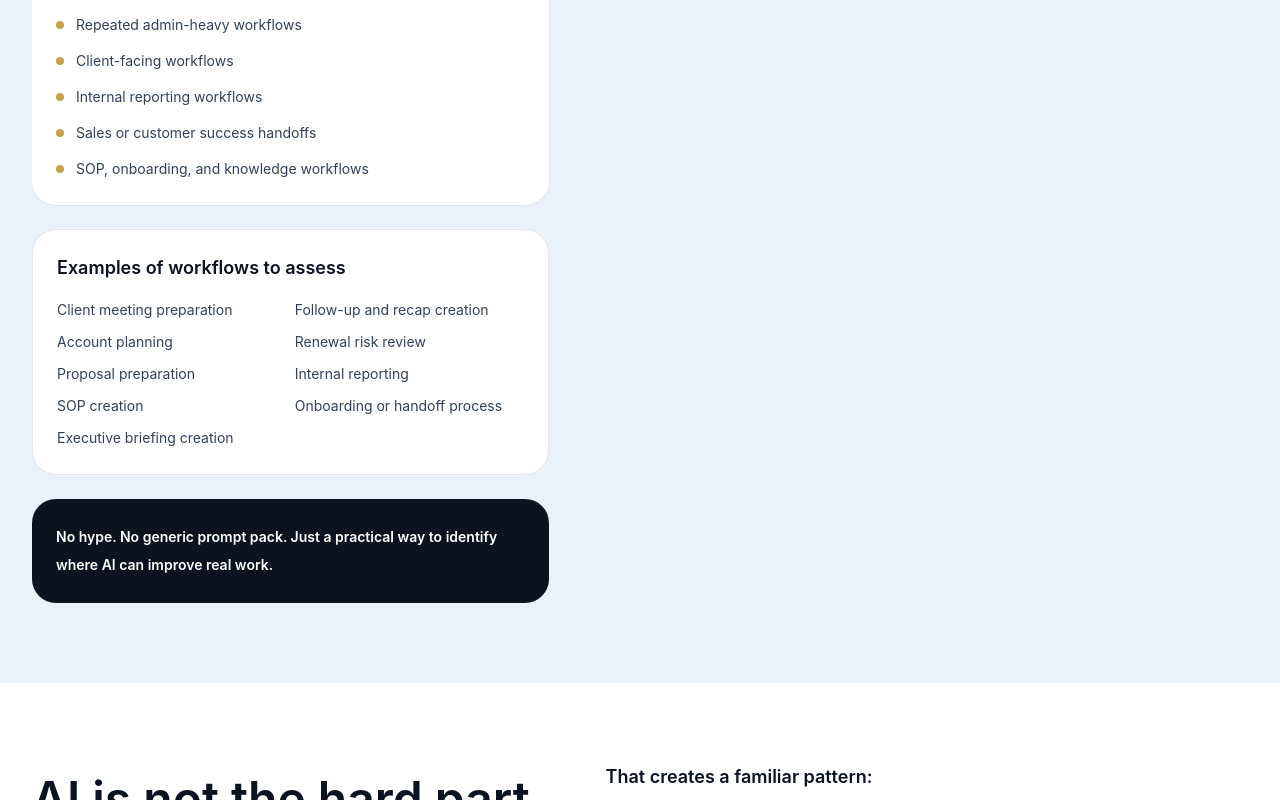
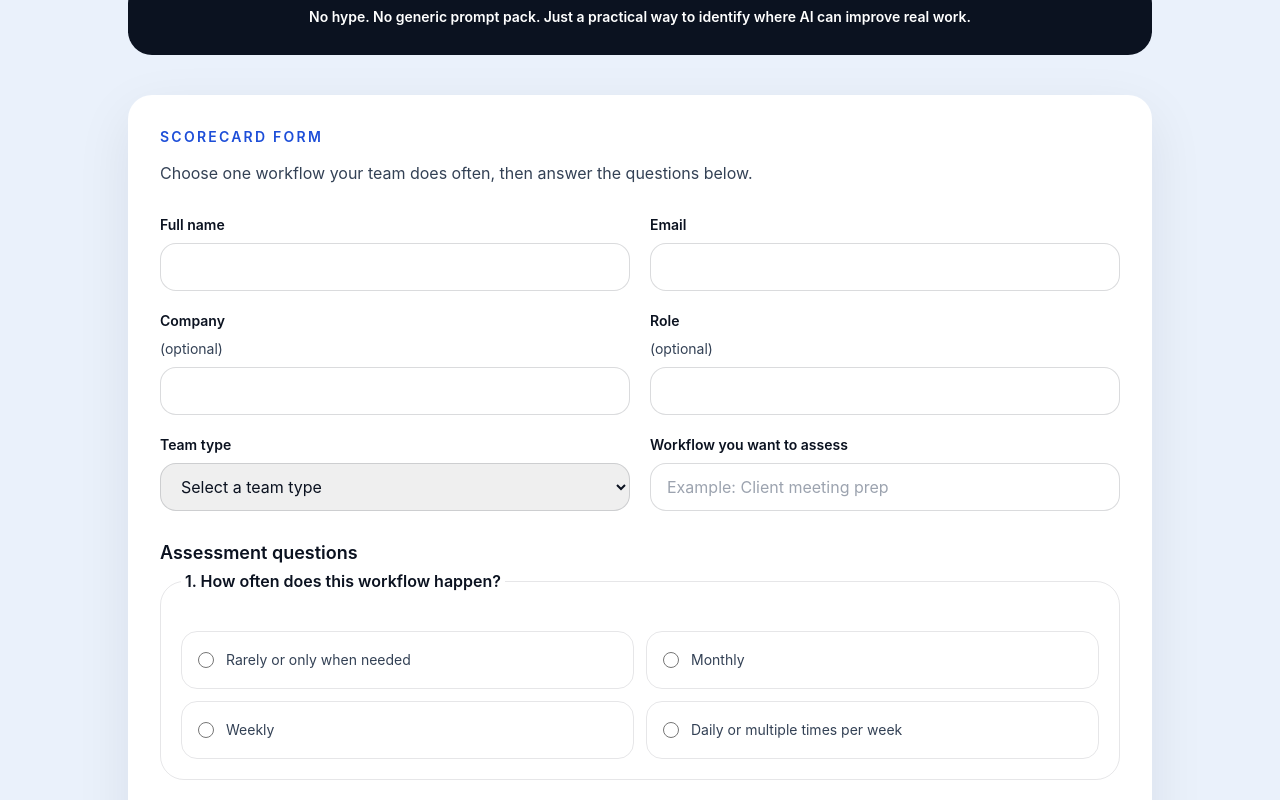
Before and after one commit to zpalevani/automation_with_zara, a Next.js app: page / in a window 1280 px wide. Shown: the part 2000-2800 px from the top of the page. Built offline with nearby package versions, Linux system fonts and the light colour scheme.

Commit message:
Refine scorecard form layout

```diff
--- a/app/ScorecardForm.tsx
+++ b/app/ScorecardForm.tsx
@@ -1,6 +1,6 @@
 "use client";
 
-import { FormEvent, useEffect, useMemo, useRef, useState } from "react";
+import { FormEvent, useEffect, useRef, useState } from "react";
 
 type Result = {
   score: number;
@@ -147,7 +147,11 @@ function normalizePlainText(value: FormDataEntryValue | null, maxLength: number)
     return "";
   }
 
-  return value.replace(/[\u0000-\u001f\u007f]/g, " ").replace(/\s+/g, " ").trim().slice(0, maxLength);
+  return value
+    .replace(/[\u0000-\u001f\u007f]/g, " ")
+    .replace(/\s+/g, " ")
+    .trim()
+    .slice(0, maxLength);
 }
 
 function getScoreResult(score: number, teamType: string, workflow: string): Result {
@@ -257,19 +261,10 @@ function validateLeadFields(formData: FormData) {
 }
 
 export default function ScorecardForm() {
-  const [step, setStep] = useState(0);
   const [errors, setErrors] = useState<Record<string, string>>({});
   const [result, setResult] = useState<Result | null>(null);
   const resultRef = useRef<HTMLDivElement>(null);
-  const stepRef = useRef<HTMLDivElement>(null);
-
-  const progressLabel = useMemo(() => {
-    if (step === 0) {
-      return "Lead information";
-    }
-
-    return `Question ${step} of ${questions.length}`;
-  }, [step]);
+  const formRef = useRef<HTMLFormElement>(null);
 
   useEffect(() => {
     if (result) {
@@ -278,64 +273,16 @@ export default function ScorecardForm() {
     }
   }, [result]);
 
-  useEffect(() => {
-    if (!result) {
-      stepRef.current?.focus();
-    }
-  }, [step, result]);
-
-  function validateCurrentStep(form: HTMLFormElement) {
-    const formData = new FormData(form);
-    if (step === 0) {
-      const validation = validateLeadFields(formData);
-      setErrors(validation.errors);
-      return Object.keys(validation.errors).length === 0;
-    }
-
-    const question = questions[step - 1];
-    const value = formData.get(question.id);
-
-    if (!isAllowedAnswer(question.id, value)) {
-      setErrors({ [question.id]: "Select one answer before continuing." });
-      return false;
-    }
-
-    setErrors({});
-    return true;
-  }
-
-  function handleNext(event: FormEvent<HTMLFormElement>) {
-    event.preventDefault();
-    const form = event.currentTarget;
-
-    if (!validateCurrentStep(form)) {
-      return;
-    }
-
-    setResult(null);
-    setStep((currentStep) => Math.min(currentStep + 1, questions.length));
-  }
-
-  function handleBack() {
+  function handleReset() {
+    formRef.current?.reset();
     setErrors({});
     setResult(null);
-    setStep((currentStep) => Math.max(currentStep - 1, 0));
-  }
-
-  function handleRadioChange() {
-    setErrors({});
-
-    if (step > 0 && step < questions.length) {
-      window.setTimeout(() => {
-        setStep((currentStep) => Math.min(currentStep + 1, questions.length));
-      }, 180);
-    }
+    formRef.current?.scrollIntoView({ behavior: "smooth", block: "start" });
   }
 
   function handleSubmit(event: FormEvent<HTMLFormElement>) {
     event.preventDefault();
-    const form = event.currentTarget;
-    const formData = new FormData(form);
+    const formData = new FormData(event.currentTarget);
     const leadValidation = validateLeadFields(formData);
     const questionErrors: Record<string, string> = {};
 
@@ -349,8 +296,7 @@ export default function ScorecardForm() {
 
     if (Object.keys(nextErrors).length > 0) {
       setErrors(nextErrors);
-      const firstQuestionError = questionIds.find((questionId) => nextErrors[questionId]);
-      setStep(firstQuestionError ? questionIds.indexOf(firstQuestionError) + 1 : 0);
+      setResult(null);
       return;
     }
 
@@ -363,25 +309,22 @@ export default function ScorecardForm() {
       return total + Number(value);
     }, 0);
 
+    setErrors({});
     // TODO: Connect this form to a secure lead capture service such as Formspree, HubSpot, ConvertKit, Airtable, or a custom backend.
     setResult(getScoreResult(score, leadValidation.teamType, leadValidation.workflow));
   }
 
   return (
-    <div className="grid gap-6">
+    <div className="mx-auto grid w-full max-w-5xl gap-6">
       <form
-        onSubmit={step === questions.length ? handleSubmit : handleNext}
+        ref={formRef}
+        onSubmit={handleSubmit}
         noValidate
-        className="grid gap-6 rounded-3xl bg-white p-6 shadow-soft"
+        className="grid gap-7 rounded-3xl bg-white p-6 shadow-soft md:p-8"
       >
-        <div
-          ref={stepRef}
-          tabIndex={-1}
-          className="outline-none"
-          aria-live="polite"
-        >
+        <div>
           <p className="text-sm font-semibold uppercase tracking-[0.16em] text-royal">
-            {progressLabel}
+            Scorecard form
           </p>
           <p className="mt-3 text-base leading-7 text-slatecopy">
             Choose one workflow your team does often, then answer the questions
@@ -389,10 +332,8 @@ export default function ScorecardForm() {
           </p>
         </div>
 
-        <fieldset className={step === 0 ? "grid gap-5" : "hidden"}>
-            <legend className="text-lg font-semibold text-navy">
-              Lead information
-            </legend>
+        <fieldset className="grid gap-5">
+          <legend className="sr-only">Contact and workflow details</legend>
           <div className="grid gap-5 sm:grid-cols-2">
             <label className="grid gap-2 text-sm font-semibold text-navy">
               Full name
@@ -452,6 +393,7 @@ export default function ScorecardForm() {
               />
             </label>
           </div>
+          <div className="grid gap-5 sm:grid-cols-2">
             <label className="grid gap-2 text-sm font-semibold text-navy">
               Team type
               <select
@@ -481,7 +423,7 @@ export default function ScorecardForm() {
                 type="text"
                 required
                 maxLength={200}
-                placeholder="Example: Client meeting prep, renewal review, proposal handoff, weekly reporting"
+                placeholder="Example: Client meeting prep"
                 className={fieldClass}
                 aria-describedby={
                   errors["workflow-to-assess"] ? "scorecard-workflow-error" : undefined
@@ -493,21 +435,23 @@ export default function ScorecardForm() {
                 </span>
               ) : null}
             </label>
+          </div>
         </fieldset>
 
+        <fieldset className="grid gap-5">
+          <legend className="text-lg font-semibold text-navy">
+            Assessment questions
+          </legend>
+          <div className="grid gap-5">
             {questions.map((question, index) => (
               <fieldset
                 key={question.id}
-            className={
-              step === index + 1
-                ? "rounded-3xl border border-navy/10 p-5"
-                : "hidden"
-            }
+                className="rounded-3xl border border-navy/10 p-5"
               >
-            <legend className="px-1 text-lg font-semibold leading-7 text-navy">
+                <legend className="px-1 text-base font-semibold leading-7 text-navy">
                   {index + 1}. {question.question}
                 </legend>
-            <div className="mt-4 grid gap-3">
+                <div className="mt-4 grid gap-3 md:grid-cols-2">
                   {question.options.map(([label, value]) => (
                     <label
                       key={`${question.id}-${value}`}
@@ -518,7 +462,6 @@ export default function ScorecardForm() {
                         name={question.id}
                         value={value}
                         required
-                    onChange={handleRadioChange}
                         className="mt-1 h-4 w-4 shrink-0 accent-royal"
                       />
                       <span>{label}</span>
@@ -532,22 +475,28 @@ export default function ScorecardForm() {
                 ) : null}
               </fieldset>
             ))}
+          </div>
+        </fieldset>
+
+        {Object.keys(errors).length > 0 ? (
+          <p role="alert" className="rounded-2xl bg-red-50 p-4 text-sm font-semibold text-red-700">
+            Please complete the required fields and questions before calculating your score.
+          </p>
+        ) : null}
 
         <div className="flex flex-col gap-3 sm:flex-row">
-          {step > 0 ? (
           <button
             type="button"
-              onClick={handleBack}
+            onClick={handleReset}
             className="inline-flex min-h-12 items-center justify-center rounded-full border border-navy/15 px-6 py-3 text-sm font-semibold text-navy transition hover:border-royal hover:text-royal"
           >
-              Back
+            Reset
           </button>
-          ) : null}
           <button
             type="submit"
             className="inline-flex min-h-12 flex-1 items-center justify-center rounded-full bg-royal px-6 py-3 text-sm font-semibold text-white shadow-soft transition hover:-translate-y-0.5 hover:bg-blue-700 focus-visible:bg-blue-700"
           >
-            {step === questions.length ? "Calculate My Score" : "Next"}
+            Calculate My Score
           </button>
         </div>
       </form>
--- a/app/page.tsx
+++ b/app/page.tsx
@@ -538,8 +538,8 @@ export default function Home() {
       </section>
 
       <section id="scorecard" className="bg-mist px-5 py-20 lg:px-8">
-        <div className="mx-auto grid max-w-7xl gap-10 lg:grid-cols-[0.88fr_1.12fr] lg:items-start">
-          <div>
+        <div className="mx-auto max-w-7xl">
+          <div className="mx-auto max-w-4xl text-center">
             <p className="text-sm font-semibold uppercase tracking-[0.18em] text-royal">
               Free AI Workflow Readiness Scorecard
             </p>
@@ -559,12 +559,13 @@ export default function Home() {
                 system.
               </p>
             </div>
-            <div className="mt-8 flex flex-col gap-3 sm:flex-row">
+            <div className="mt-8 flex flex-col justify-center gap-3 sm:flex-row">
               <PrimaryButton href="#scorecard">Take the Scorecard</PrimaryButton>
               <SecondaryButton href="#contact">Book an AI Clarity Session</SecondaryButton>
             </div>
+          </div>
 
-            <div className="mt-10 grid gap-6">
+          <div className="mx-auto mt-10 grid max-w-5xl gap-6 lg:grid-cols-3">
             <div className="rounded-3xl bg-white p-6 shadow-crisp">
               <h3 className="text-lg font-semibold text-navy">
                 What you will learn
@@ -601,7 +602,7 @@ export default function Home() {
               <h3 className="text-lg font-semibold text-navy">
                 Examples of workflows to assess
               </h3>
-                <ul className="mt-4 grid gap-2 sm:grid-cols-2">
+              <ul className="mt-4 grid gap-2">
                 {scorecardExamples.map((item) => (
                   <li key={item} className="text-sm leading-6 text-slatecopy">
                     {item}
@@ -609,13 +610,16 @@ export default function Home() {
                 ))}
               </ul>
             </div>
-              <p className="rounded-3xl bg-navy p-6 text-sm font-semibold leading-7 text-white">
-                No hype. No generic prompt pack. Just a practical way to
-                identify where AI can improve real work.
+          </div>
+
+          <p className="mx-auto mt-6 max-w-5xl rounded-3xl bg-navy p-6 text-center text-sm font-semibold leading-7 text-white">
+            No hype. No generic prompt pack. Just a practical way to identify
+            where AI can improve real work.
           </p>
+
+          <div className="mt-10">
+            <ScorecardForm />
           </div>
-          </div>
-          <ScorecardForm />
         </div>
       </section>
 
```
Lines whose indentation alone changed are shown as unchanged.
